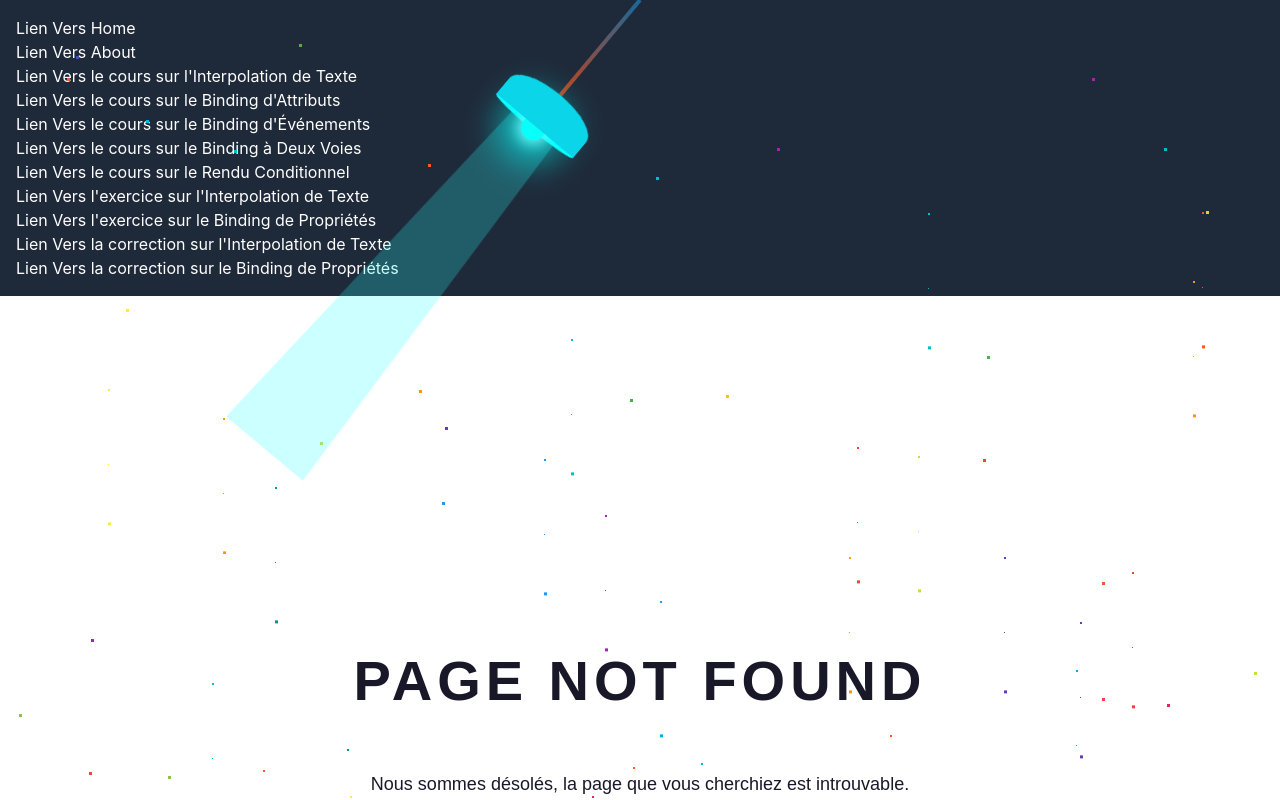
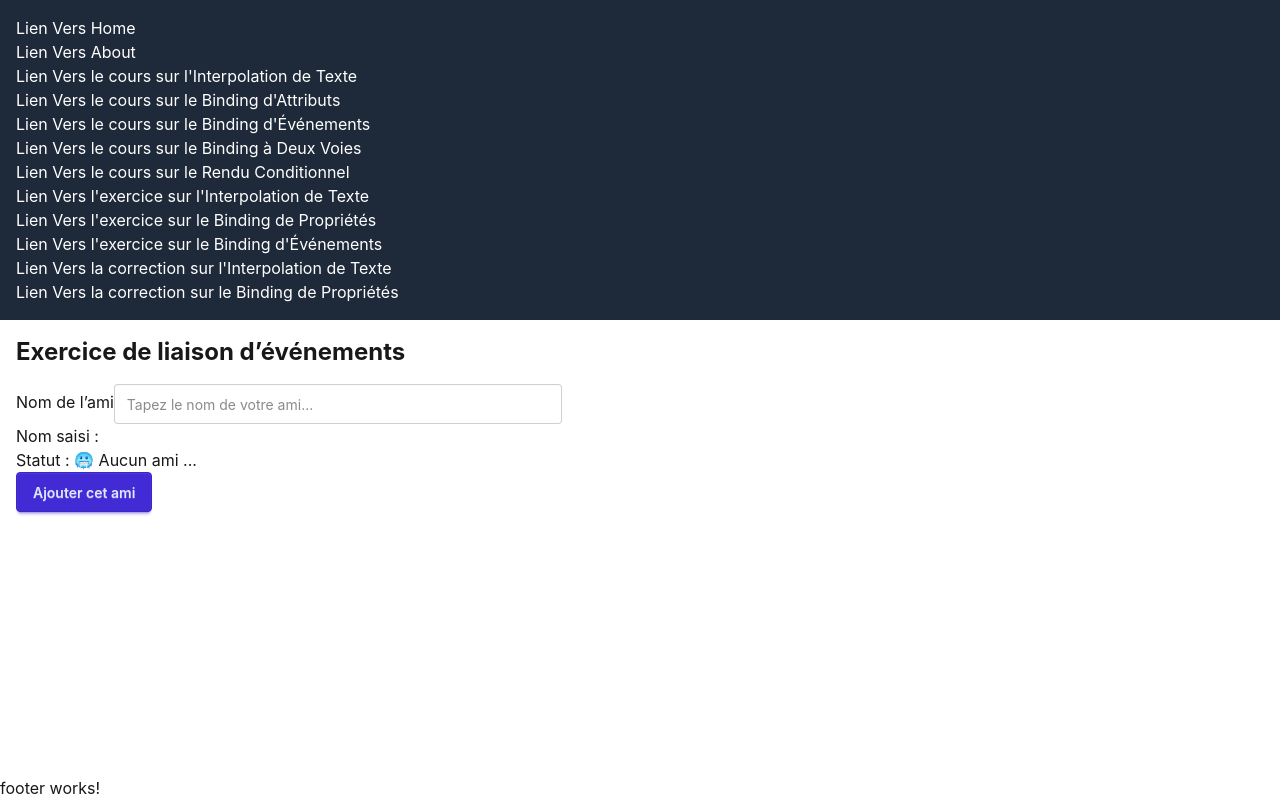
Before and after one commit to arthurb1348/TP-Projet-Angular, an Angular app: page /exercice-event-binding in a window 1280 px wide. Shown: the top 800 px of the page. Built offline with nearby package versions, Linux system fonts and the light colour scheme.

Commit message:
feat: add event binding exercise  + route

```diff
--- a/src/app/app.routes.ts
+++ b/src/app/app.routes.ts
@@ -42,6 +42,10 @@ export const routes: Routes = [
         loadComponent: () => import('./pages/exercices/property-binding-exercice/property-binding-exercice').then((m) => m.PropertyBindingExercice),
     },
     {
+        path: 'exercice-event-binding',
+        loadComponent: () => import('./pages/exercices/event-binding-exercice/event-binding-exercice').then((m) => m.EventBindingExercice),
+    },
+    {
         path: 'correction-text-interpolation',
         loadComponent: () => import('./pages/corrections/text-interpolation-exercice/text-interpolation-exercice').then((m) => m.TextInterpolationExercice),
     },
--- a/src/app/components/layouts/header/header.html
+++ b/src/app/components/layouts/header/header.html
@@ -10,6 +10,7 @@
             <li><a routerLink="/conditional-rendering-lesson">Lien Vers le cours sur le Rendu Conditionnel</a></li>
             <li><a routerLink="/exercice-text-interpolation">Lien Vers l'exercice sur l'Interpolation de Texte</a></li>
             <li><a routerLink="/exercice-property-binding">Lien Vers l'exercice sur le Binding de Propriétés</a></li>
+            <li><a routerLink="/exercice-event-binding">Lien Vers l'exercice sur le Binding d'Événements</a></li>
             <li><a routerLink="/correction-text-interpolation">Lien Vers la correction sur l'Interpolation de Texte</a></li>
             <li><a routerLink="/correction-property-binding">Lien Vers la correction sur le Binding de Propriétés</a></li>
         </ul>
--- /dev/null
+++ b/src/app/pages/exercices/event-binding-exercice/event-binding-exercice.html
@@ -0,0 +1,24 @@
+<section class="p-4">
+    <h1 class="text-2xl font-bold mb-4">Exercice de liaison d’événements</h1>
+
+    <label for="friend-name">Nom de l’ami</label>
+    <input
+        id="friend-name"
+        type="text"
+        placeholder="Tapez le nom de votre ami..."
+        class="input input-bordered w-full max-w-md"
+        (input)="onUpdateFriendsList($event)"
+    >
+
+    <p>Nom saisi : {{ listFriendsInputText }}</p>
+    <p>Statut : {{ listFriendsCreationStatus }}</p>
+
+    <button
+        type="button"
+        class="btn btn-primary"
+        (click)="onAddingFriends()"
+        [disabled]="!listFriendsAuth"
+    >
+        Ajouter cet ami
+    </button>
+</section>
--- /dev/null
+++ b/src/app/pages/exercices/event-binding-exercice/event-binding-exercice.ts
@@ -0,0 +1,38 @@
+import { ChangeDetectorRef, Component, inject } from '@angular/core';
+
+@Component({
+  selector: 'app-event-binding-exercice',
+  imports: [],
+  templateUrl: './event-binding-exercice.html',
+  styleUrl: './event-binding-exercice.css',
+})
+export class EventBindingExercice {
+  private readonly changeDetector = inject(ChangeDetectorRef);
+
+  listFriendsInputText = '';
+  listFriendsAuth = false;
+  listFriendsCreationStatus = '🥶 Aucun ami ...';
+
+  constructor() {
+    setTimeout(() => {
+      this.listFriendsAuth = true;
+      this.changeDetector.markForCheck();
+    }, 3000);
+  }
+
+  onUpdateFriendsList(eventInput: Event): void {
+    this.listFriendsInputText = (eventInput.target as HTMLInputElement).value;
+
+    this.listFriendsCreationStatus = this.listFriendsInputText.trim()
+      ? '✍️ Saisie en cours…'
+      : '🥶 Aucun ami ...';
+  }
+
+  onAddingFriends(): void {
+    const name = this.listFriendsInputText.trim();
+
+    if (name) {
+      this.listFriendsCreationStatus = `😎 ${name} a été ajouté !`;
+    }
+  }
+}
```
Also changed, not shown: src/app/pages/exercices/event-binding-exercice/event-binding-exercice.css (added), 1 other file (tests, documents, lock files or other folders).
